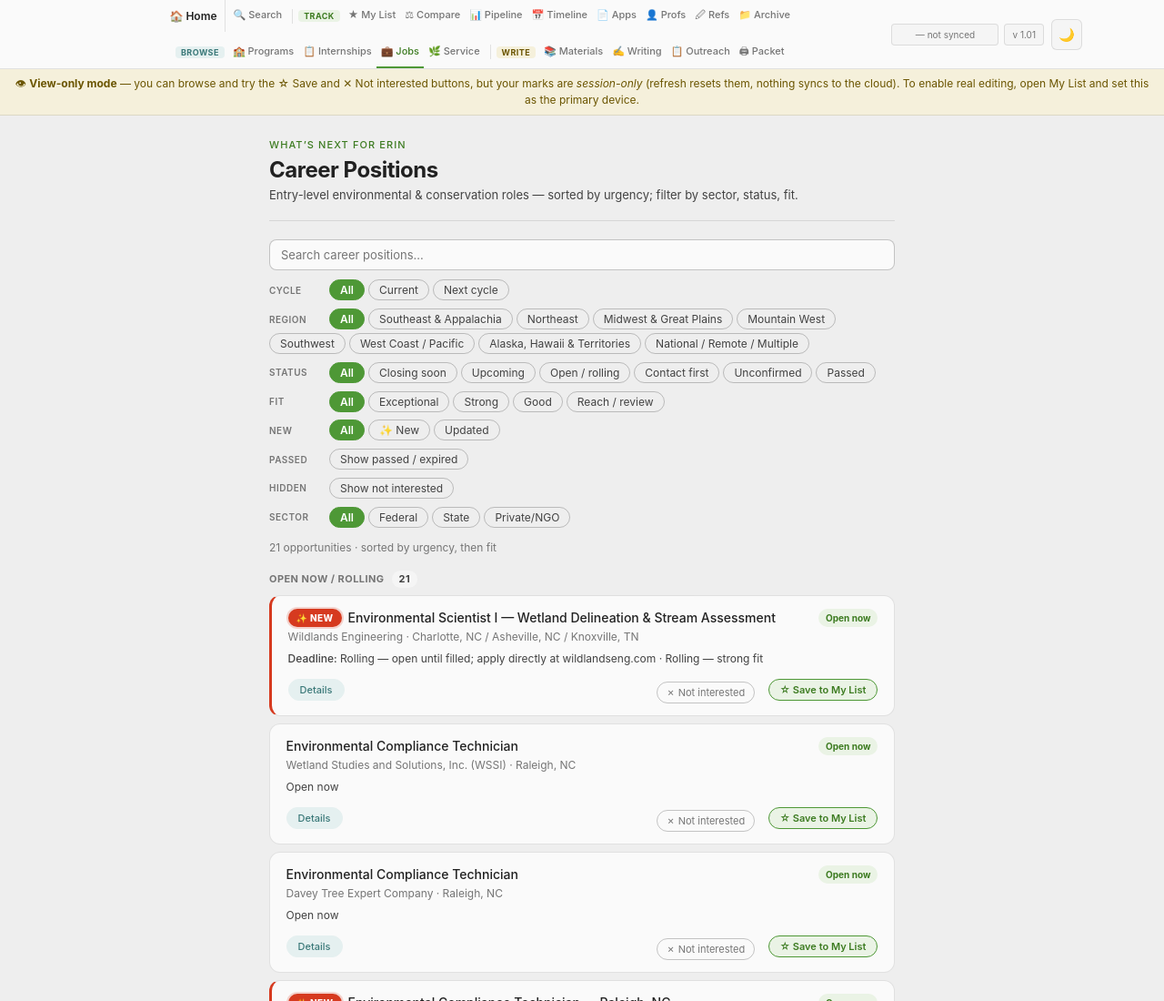
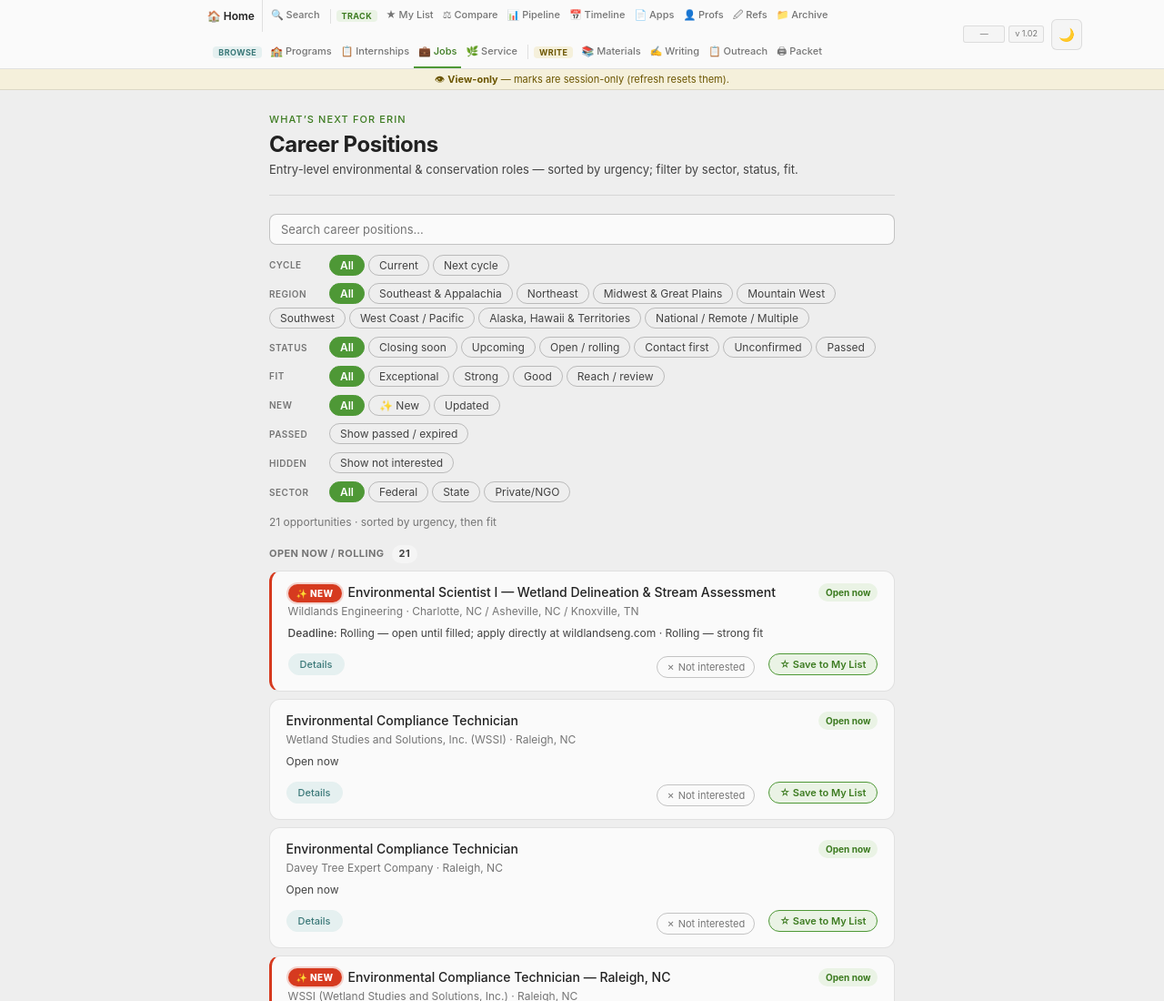
Before and after one commit to AirPengwn/whats_next, a plain HTML site: page erin_jobs.html in a window 1280 px wide. Shown: the top 1100 px of the page at 91% size. Drawn offline with Linux system fonts and the light colour scheme; no server answers.

Commit message:
Release v1.02 · build 82b92d63 · 97 opps

```diff
--- a/site.js
+++ b/site.js
@@ -5,7 +5,7 @@
    ═══════════════════════════════════════════════════════════ */
 
 /* build-stamped version + build (build.js patches these lines each release) */
-var WN_VERSION = '1.01';
+var WN_VERSION = '1.02';
 var WN_BUILD   = '20260602-97-82b92d63';
 
 /* ── 1. Sync hook ──────────────────────────────────────────
@@ -65,15 +65,15 @@ document.addEventListener('DOMContentLoaded', function(){
     else wrap.appendChild(span);
 
     function fmtAgo(ts){
-      if(!ts) return '— not synced';
+      if(!ts) return '—';
       var s = Math.floor((Date.now() - ts) / 1000);
-      if(s < 5)  return '✓ Synced just now';
-      if(s < 60) return '✓ Synced ' + s + 's ago';
+      if(s < 5)  return '✓ now';
+      if(s < 60) return '✓ ' + s + 's';
       var m = Math.floor(s / 60);
-      if(m < 60) return '✓ Synced ' + m + 'm ago';
+      if(m < 60) return '✓ ' + m + 'm';
       var h = Math.floor(m / 60);
-      if(h < 24) return '✓ Synced ' + h + 'h ago';
-      return '✓ Synced ' + Math.floor(h / 24) + 'd ago';
+      if(h < 24) return '✓ ' + h + 'h';
+      return '✓ ' + Math.floor(h / 24) + 'd';
     }
     function renderSync(){
       var ts = parseInt(localStorage.getItem('erin_last_sync') || '0', 10);
@@ -107,7 +107,7 @@ document.addEventListener('DOMContentLoaded', function(){
     span.className = 'gnav-version';
     span.title = fullTitle;
     span.textContent = shortLabel;
-    span.style.cssText = 'font-size:10px;color:var(--t3);padding:3px 8px;background:var(--bg2);border-radius:4px;white-space:nowrap;flex-shrink:0;margin-left:6px;border:.5px solid var(--bd);align-self:center;box-sizing:border-box;font-family:var(--fn)';
+    span.style.cssText = 'font-size:9px;color:var(--t3);padding:1px 6px;background:var(--bg2);border-radius:3px;white-space:nowrap;flex-shrink:0;margin-left:4px;border:.5px solid var(--bd);align-self:center;box-sizing:border-box;font-family:var(--fn)';
     var tog = document.getElementById('theme-toggle');
     if(tog && tog.parentNode === wrap) wrap.insertBefore(span, tog);
     else wrap.appendChild(span);
@@ -122,7 +122,7 @@ document.addEventListener('DOMContentLoaded', function(){
     var banner = document.createElement('div');
     banner.id = 'erin-readonly-banner';
     banner.className = 'erin-readonly-banner';
-    banner.innerHTML = '&#128065;&nbsp;<strong>View-only mode</strong> &mdash; you can browse and try the &#9734; Save and &#10005; Not&nbsp;interested buttons, but your marks are <em>session-only</em> (refresh resets them, nothing syncs to the cloud). To enable real editing, open My&nbsp;List and set this as the primary device.';
+    banner.innerHTML = '&#128065;&nbsp;<strong>View-only</strong> &mdash; marks are session-only (refresh resets them).';
     var nav = document.querySelector('.global-nav');
     if(nav && nav.parentNode) nav.parentNode.insertBefore(banner, nav.nextSibling);
     else document.body.insertBefore(banner, document.body.firstChild);
--- a/styles.css
+++ b/styles.css
@@ -112,11 +112,11 @@ hr{border:none;border-top:.5px solid var(--bd);margin:1.5rem 0}
 html.dark .gnav-toggle{background:var(--bg2);border-color:var(--bd);color:var(--t1)}
 
 /* ── Sync indicator chip (appended to nav by site.js) ── */
-.gnav-sync{font-size:10px;color:var(--t3);padding:3px 8px;background:var(--bg2);border-radius:4px;white-space:nowrap;flex-shrink:0;margin-left:10px;border:.5px solid var(--bd);align-self:center;min-width:118px;text-align:center;box-sizing:border-box}
+.gnav-sync{font-size:9px;color:var(--t3);padding:1px 6px;background:var(--bg2);border-radius:3px;white-space:nowrap;flex-shrink:0;margin-left:6px;border:.5px solid var(--bd);align-self:center;min-width:46px;text-align:center;box-sizing:border-box}
 
 /* ── Read-only mode (non-primary device) ──────────────────── */
 /* Banner inserted by site.js below the nav */
-.erin-readonly-banner{font-size:12px;font-weight:400;color:var(--amber-t);background:var(--amber-bg);padding:7px 1rem;text-align:center;border-bottom:.5px solid var(--bd);line-height:1.5}
+.erin-readonly-banner{font-size:11px;font-weight:400;color:var(--amber-t);background:var(--amber-bg);padding:4px 1rem;text-align:center;border-bottom:.5px solid var(--bd);line-height:1.3}
 
 /* Hide every control that writes data */
 html.erin-readonly .add-btn,
--- a/version.json
+++ b/version.json
@@ -1,7 +1,7 @@
 {
-  "release": "1.01",
+  "release": "1.02",
   "build": "20260602-97-82b92d63",
-  "builtAt": "2026-06-02T01:09:00.834Z",
+  "builtAt": "2026-06-02T01:11:33.215Z",
   "total": 97,
   "newCount": 0,
   "updatedCount": 0,
```
